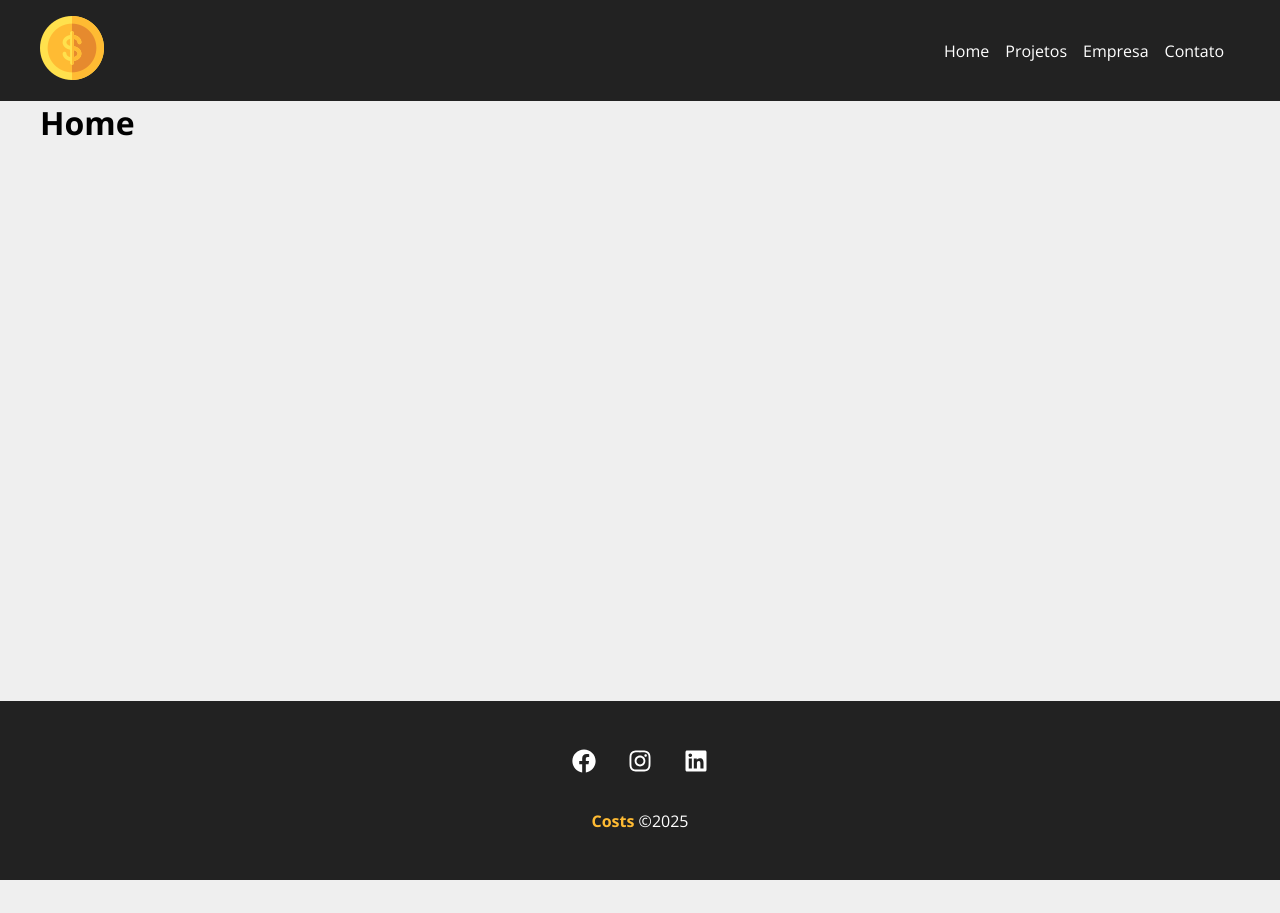
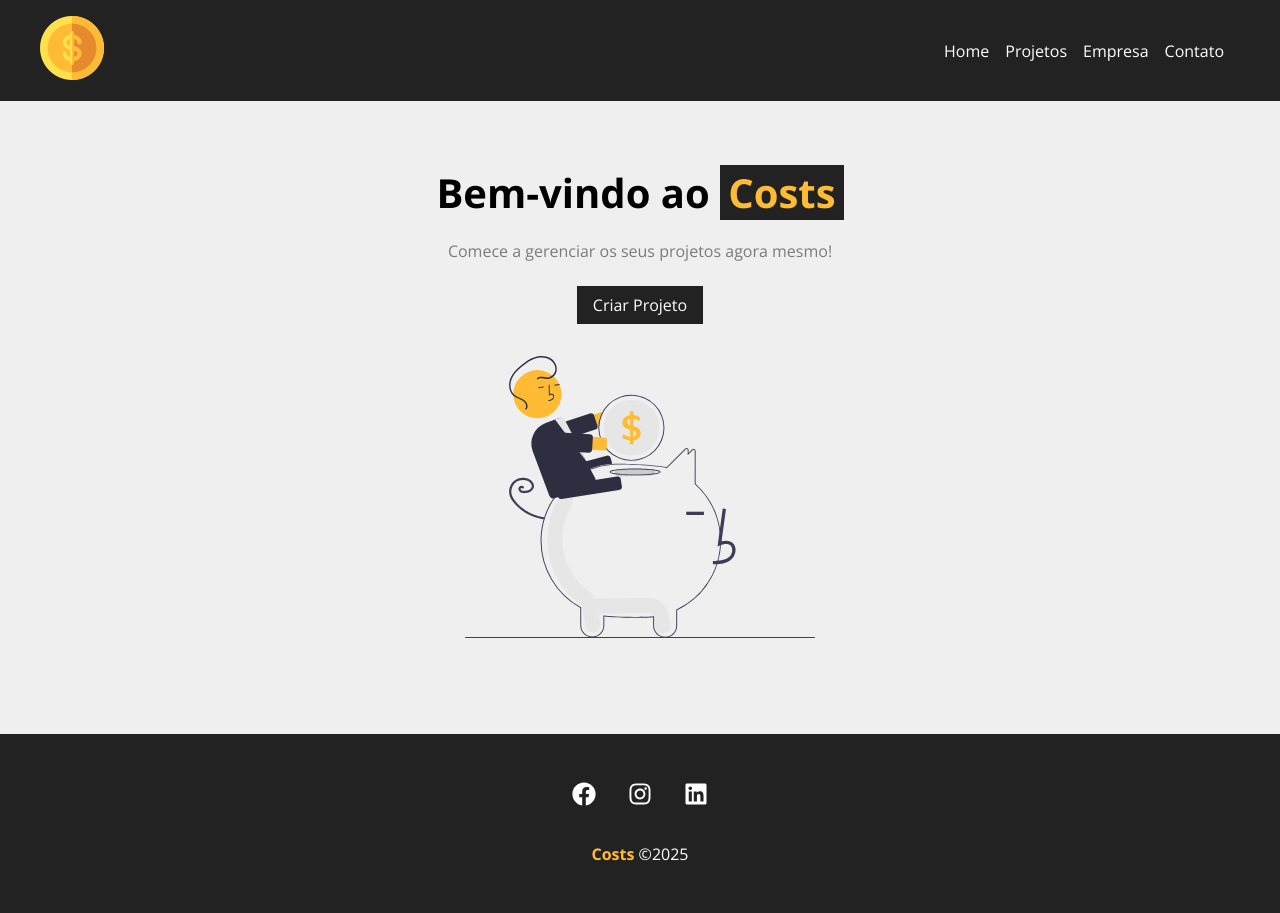
Before and after one commit to ArthurGehlen/projetoComReact, a React (Create React App) app: page / in a window 1280 px wide. Before the commit the page ends 880 px from the top, so only its background shows below. Built offline with nearby package versions, Linux system fonts and the light colour scheme; the HTML template or start-up script is replaced by a standard one.

Commit message:
Criando a Home.

```diff
--- /dev/null
+++ b/src/components/layout/LinkButton.jsx
@@ -0,0 +1,12 @@
+import styles from "./LinkButton.module.css"
+import { Link } from "react-router-dom"
+
+function LinkButton({ to, text }) {
+    return (
+        <Link className={styles.btn} to={to}>
+            {text}
+        </Link>
+    )
+}
+
+export default LinkButton
--- /dev/null
+++ b/src/components/layout/LinkButton.module.css
@@ -0,0 +1,11 @@
+.btn {
+    background-color: #222;
+    color: #fff;
+    padding: 0.5em 1em;
+    text-decoration: none;
+    transition: .5s;
+}
+
+.btn:hover {
+    color: #ffbb33;
+}
--- a/src/components/pages/Home.jsx
+++ b/src/components/pages/Home.jsx
@@ -1,5 +1,16 @@
+import styles from "./Home.module.css"
+import savings from "../../img/savings.svg"
+import LinkButton from "../layout/LinkButton"
+
 function Home() {
-    return <h1>Home</h1>
+    return (
+        <section className={styles.home_container}>
+            <h1>Bem-vindo ao <span>Costs</span></h1>
+            <p>Comece a gerenciar os seus projetos agora mesmo!</p>
+            <LinkButton to="/newproject" text="Criar Projeto"></LinkButton>
+            <img src={savings} alt="Costs" />
+        </section>
+    )
 }
 
 export default Home
--- /dev/null
+++ b/src/components/pages/Home.module.css
@@ -0,0 +1,29 @@
+.home_container {
+    width: 100%;
+    display: flex;
+    flex-direction: column;
+    align-items: center;
+    justify-content: center;
+    padding: 4em;
+}
+
+.home_container h1 {
+    font-size: 2.5em;
+    margin-bottom: .5em;
+}
+
+.home_container h1 span {
+    color: #ffbb33;
+    padding: 0 .2em;
+    background-color: #222;
+}
+
+.home_container p {
+    margin-bottom: 1.5em;
+    color: #7b7b7b;
+}
+
+.home_container img {
+    width: 350px;
+    margin: 2em 0;
+}
```
